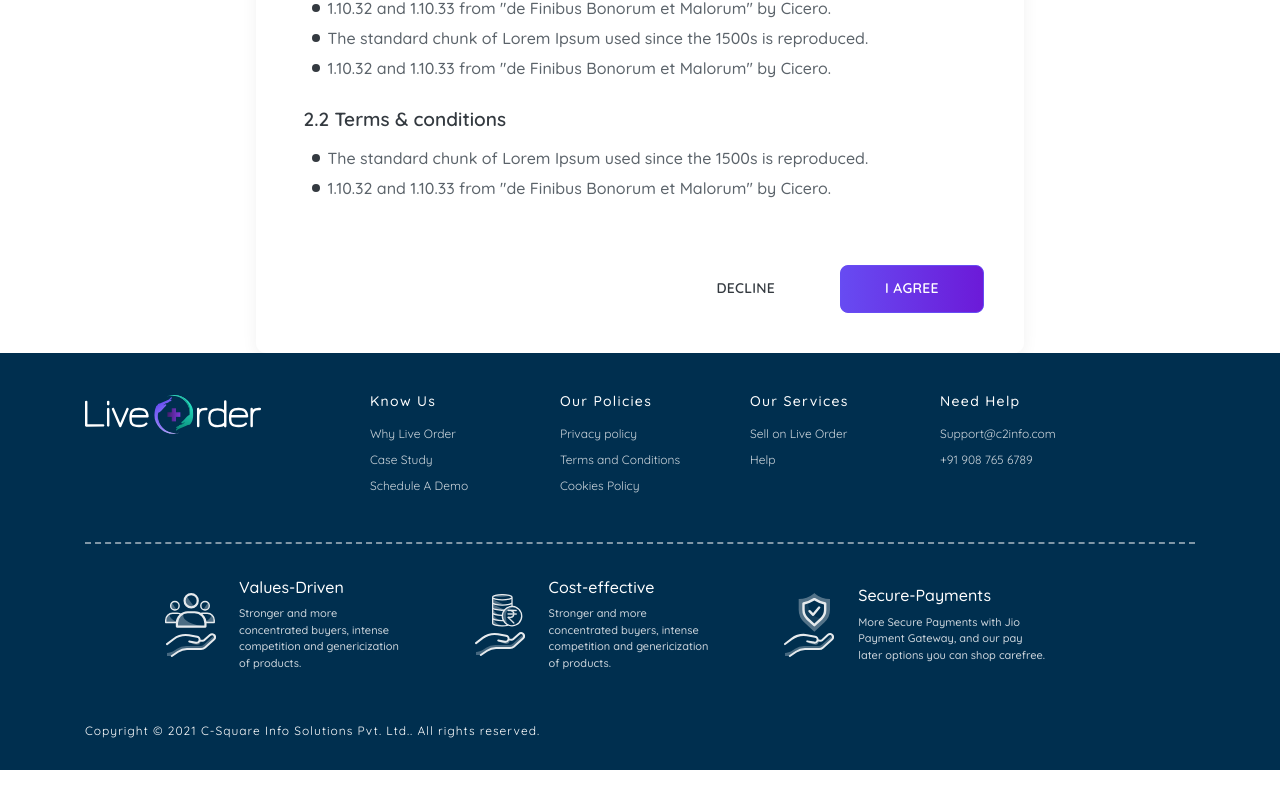
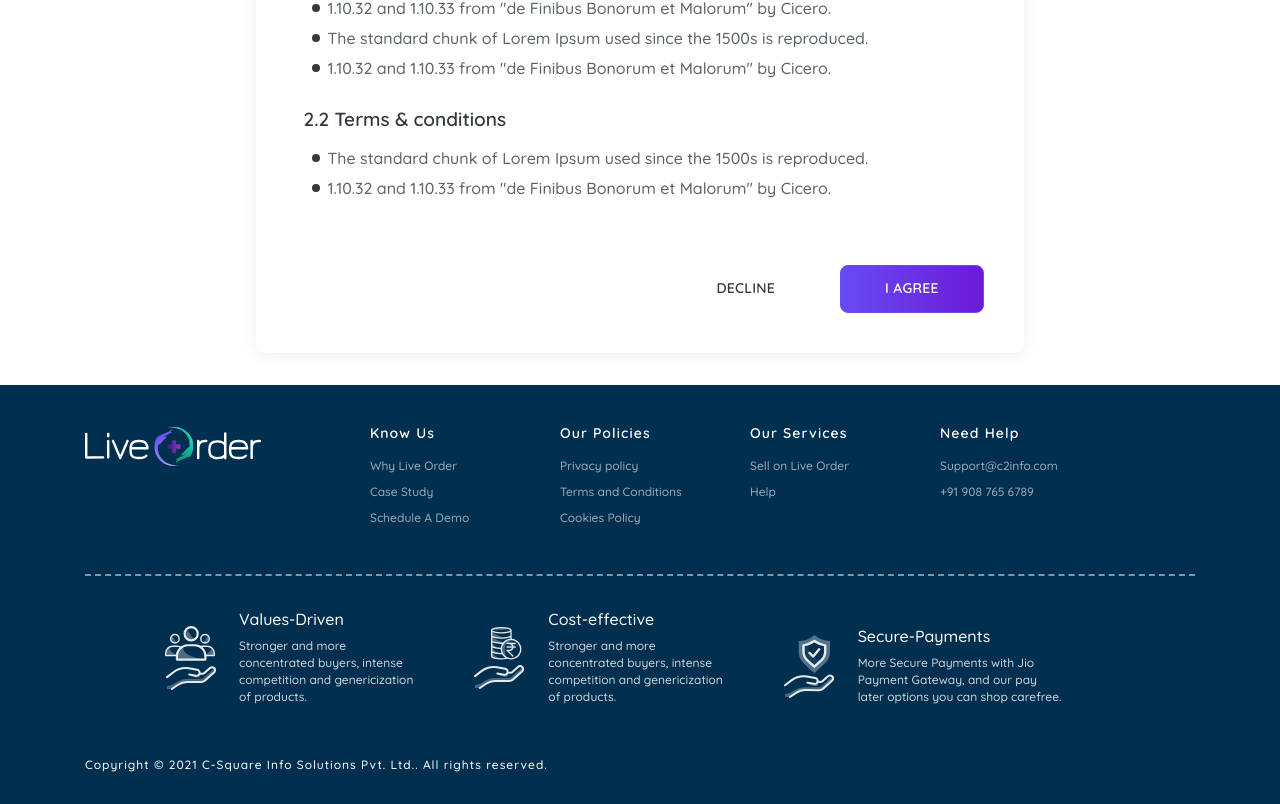
Before and after one commit to ssekaran4u/liveorder3.0-react-pre, a React (Create React App) app: page /terms in a window 1280 px wide. Shown: the part 873-1677 px from the top of the page. Before the commit the page ends 1643 px from the top, so only its background shows below. Built offline with nearby package versions, Linux system fonts and the light colour scheme.

Commit message:
CSS fixes

```diff
--- a/src/Components/Footer/Footer.css
+++ b/src/Components/Footer/Footer.css
@@ -17,6 +17,7 @@
   font-weight: normal;
   font-stretch: normal;
   font-style: normal;
+  font-weight: 500;
   line-height: 1.58;
   letter-spacing: normal;
   text-align: left;
@@ -26,7 +27,8 @@
 .footer-title {
   color: #fff;
   margin-top: 0;
-  letter-spacing: 1.3px;
+  letter-spacing: 1.1px;
+  font-weight: 600;
   font-size: 0.875em;
   margin-bottom: 1em;
   font-family: "Quicksand";
@@ -44,18 +46,31 @@
 .footer-list li {
   line-height: 1;
   margin-bottom: 0.625em;
-  color: rgba(255, 255, 255, 0.8);
+  font-weight: 500;
+  color: rgba(255, 255, 255, 0.6) !important;
+  transition: 0.3s ease-in-out;
 }
-.footer-list li a,
+.footer-list li a {
+  /* color: #fff; */
+  color: rgba(255, 255, 255, 0.6) !important;
+  text-decoration: unset;
+  font-size: 0.75em;
+  /* margin-bottom: 0.833em; */
+}
 .footer-list li a:hover,
 .footer-list li a:focus,
 .footer-list li a:active {
   /* color: #fff; */
-  color: rgba(255, 255, 255, 0.8);
+  color: rgba(255, 255, 255, 1) !important;
   text-decoration: unset;
   font-size: 0.75em;
   /* margin-bottom: 0.833em; */
 }
+
+.footer-list li:hover {
+  transform: translateX(4px);
+}
+
 .terms-text {
   font-size: 12px;
   font-family: "Quicksand";
@@ -225,7 +240,7 @@
 .footer-about-us-sec {
   width: 100%;
   display: flex;
-  align-items: center;
+  align-items: end;
   justify-content: space-between;
   /* flex-wrap: wrap; */
 }
@@ -239,7 +254,7 @@
 .footer-about-us-eachsec-right {
   /* width: calc(100% - 98px); */
   width: calc(100% - 92px);
-  padding: 0 24px;
+  padding: 0 8px 0 24px;
 }
 .footer-about-us-eachsec-right h3 {
   font-family: "Quicksand";
@@ -250,9 +265,9 @@
 }
 .footer-about-us-eachsec-right h4 {
   font-family: "Quicksand";
-  font-size: 11px;
+  font-size: 12px;
   color: #ccd5dc;
-  line-height: 16.5px;
+  line-height: 17px;
   margin-top: 0;
   margin-bottom: 0;
 }
--- a/src/Components/HeroSection/HeroSection.css
+++ b/src/Components/HeroSection/HeroSection.css
@@ -2,7 +2,8 @@
   padding: 64px 0 196px 0;
   margin-top: 96px;
   font-family: "Quicksand", sans-serif;
-  background: url("../../Images/hero_bg.png") no-repeat center/cover;
+  /* background: url("../../Images/hero_bg.png") no-repeat center/cover; */
+  background: url("../../Images/hero_bg@3x.png") no-repeat center/cover;
   background-size: 100% 100%;
 }
 
@@ -11,7 +12,7 @@
   margin: 0 auto;
 }
 .HeroBg {
-  background: url("../../Images/HeroShapes.svg") no-repeat 50% 32%;
+  /* background: url("../../Images/HeroShapes.svg") no-repeat 50% 32%; */
   padding: 64px 0 196px 0;
 }
 
--- a/src/Components/HeroSection/HeroSection.js
+++ b/src/Components/HeroSection/HeroSection.js
@@ -19,7 +19,7 @@ class HeroSection extends Component {
   render() {
     return (
       <div className="HeroSection text-center">
-        <div className="HeroBg">
+        {/* <div className="HeroBg"> */}
         <div className="text-center HeroCopy">
           <h1 className="h1 HeroTitle mb-4">
             Always say <span>“YES”</span> to your Customers
@@ -80,7 +80,7 @@ class HeroSection extends Component {
             )}
           </div>
         </div>
-        </div>
+        {/* </div> */}
       </div>
     );
   }
--- a/src/Components/LetsStartSection/LetsStartSection.css
+++ b/src/Components/LetsStartSection/LetsStartSection.css
@@ -12,6 +12,10 @@
 
 .LetsStartSectionCard h3 {
   margin-bottom: 20px;
+}
+
+.LetsStartSectionCard .body-copy {
+  font-weight: 500;
 }
 
 .btn.demo-card-btn {
--- a/src/Components/TermsConditionsSection/TermsConditionsSection.css
+++ b/src/Components/TermsConditionsSection/TermsConditionsSection.css
@@ -40,6 +40,7 @@
 .terms-content-container {
   width: 768px !important;
   min-height: 921.6px;
+  margin-bottom: 2rem !important;
   background-color: white;
   margin-top: -139px !important;
   padding: 47px 34px 40px 47.6px !important;
--- a/src/Components/TermsConditionsSection/TermsConditionsSection.js
+++ b/src/Components/TermsConditionsSection/TermsConditionsSection.js
@@ -22,7 +22,7 @@ function TermsConditions() {
         <Container className="terms-heading-container">
           <Row className="terms-container-welcome">
             <div>
-              <p className="mt-5 mb-3 terms-heading">Terms & Conditions</p>
+              <p className="mt-1 mb-3 terms-heading">Terms & Conditions</p>
               <p className="h3 mb-3 terms-subheading">Version: 22.02.2021</p>
             </div>
           </Row>
--- a/src/Components/WhyLiveSection/WhyLiveSection.css
+++ b/src/Components/WhyLiveSection/WhyLiveSection.css
@@ -4,10 +4,17 @@
   font-style: normal;
   letter-spacing: normal;
   color: #ffffff;
+  border-radius: 0.5rem;
   padding: 12px 18px;
   opacity: 0.9;
   border: none;
   box-shadow: -1.1px 8.9px 21px 0 rgba(103, 76, 243, 0.1);
+}
+
+.btn.demo-btn:hover {
+  background-image: none;
+  background-color: #8039db;
+  border-color: #8039db;
 }
 
 .WhyLiveSection .card {
@@ -38,25 +45,31 @@
 
 .SellerTrackingCardSection .card {
   margin-bottom: 32px !important;
-  transition: 0.7s;
+  transition: 0.3s ease-in-out;
   /* background: linear-gradient(90deg, #000 50%, #fff 50%); */
 
   /* transition: all .7s ease-out; */
 }
 
 .SellerTrackingCardSection .card.right-seller {
-  background: linear-gradient(
+  background: #fff;
+  /* background: linear-gradient(
     to right,
     rgba(255, 115, 0, 0.9) 50%,
     #ffffff 50%
-  );
-  background-size: 210% 100%;
-  background-position: bottom right;
+  ); */
+  /* background-size: 210% 100%;
+  background-position: bottom right; */
 }
 
 .SellerTrackingCardSection .card.right-seller svg {
   transition: 0.3s ease-in-out;
   fill: rgba(255, 115, 0, 1);
+}
+
+.SellerTrackingCardSection .card.right-seller:hover {
+  /* background: rgba(255, 115, 0, 0.9); */
+  background-color: rgba(255, 145, 71, 1);
 }
 
 .SellerTrackingCardSection .card.right-seller:hover svg,
@@ -77,9 +90,14 @@
 /*  */
 
 .SellerTrackingCardSection .card.centralized-tracking {
-  background: linear-gradient(to right, rgba(76, 123, 255, 0.9) 50%, #fff 50%);
-  background-size: 210% 100%;
-  background-position: bottom right;
+  /* background: linear-gradient(to right, rgba(76, 123, 255, 0.9) 50%, #fff 50%); */
+  /* background-size: 210% 100%;
+  background-position: bottom right; */
+  background: #fff;
+}
+
+.SellerTrackingCardSection .card.centralized-tracking:hover {
+  background: rgba(76, 123, 255, 0.9);
 }
 
 .SellerTrackingCardSection .card.centralized-tracking svg {
@@ -101,14 +119,20 @@
 .SellerTrackingCardSection
   .card.centralized-tracking:hover
   .CardIconHolder.TrackingImg {
-  background-color: rgb(131, 163, 255) !important;
+  /* background-color: rgb(131, 163, 255) !important; */
+  background-color: #85a5ff !important;
 }
 
 /*  */
 .SellerTrackingCardSection .card.GradientCard {
-  background: linear-gradient(to right, rgba(103, 76, 243, 0.9) 50%, #fff 50%);
+  /* background: linear-gradient(to right, rgba(103, 76, 243, 0.9) 50%, #fff 50%);
   background-size: 210% 100%;
-  background-position: bottom right;
+  background-position: bottom right; */
+  background: #fff;
+}
+
+.SellerTrackingCardSection .card.GradientCard:hover {
+  background: rgba(103, 76, 243, 0.9);
 }
 
 .SellerTrackingCardSection .card.GradientCard svg {
@@ -144,9 +168,15 @@
 /*  */
 
 .SellerTrackingCardSection .card.manage-team {
-  background: linear-gradient(to right, rgba(255, 190, 11, 0.9) 50%, #fff 50%);
+  /* background: linear-gradient(to right, rgba(255, 190, 11, 0.9) 50%, #fff 50%);
   background-size: 210% 100%;
-  background-position: bottom right;
+  background-position: bottom right; */
+  background: #fff;
+}
+
+.SellerTrackingCardSection .card.manage-team:hover {
+  /* background: rgba(255, 190, 11, 0.9); */
+  background: rgba(255, 195, 31, 1);
 }
 
 .SellerTrackingCardSection .card.manage-team svg {
@@ -178,7 +208,7 @@
 /*  */
 
 .SellerTrackingCardSection .card:hover {
-  background-position: bottom left;
+  /* background-position: bottom left; */
   color: #fff !important;
   box-shadow: -20.8px 12px 79px 0 rgba(16, 66, 97, 0.3);
 }
```
Lines whose indentation alone changed are shown as unchanged.
